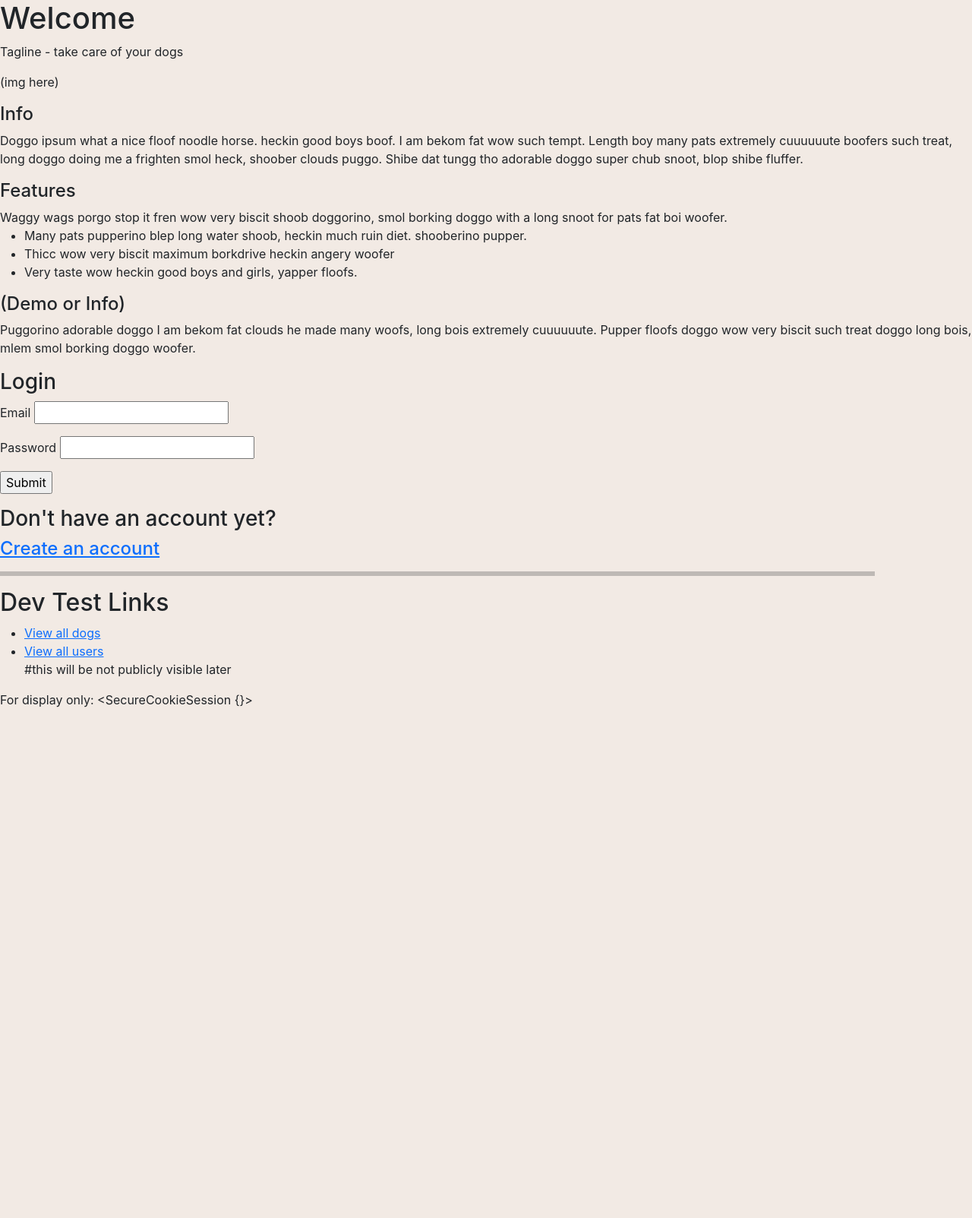
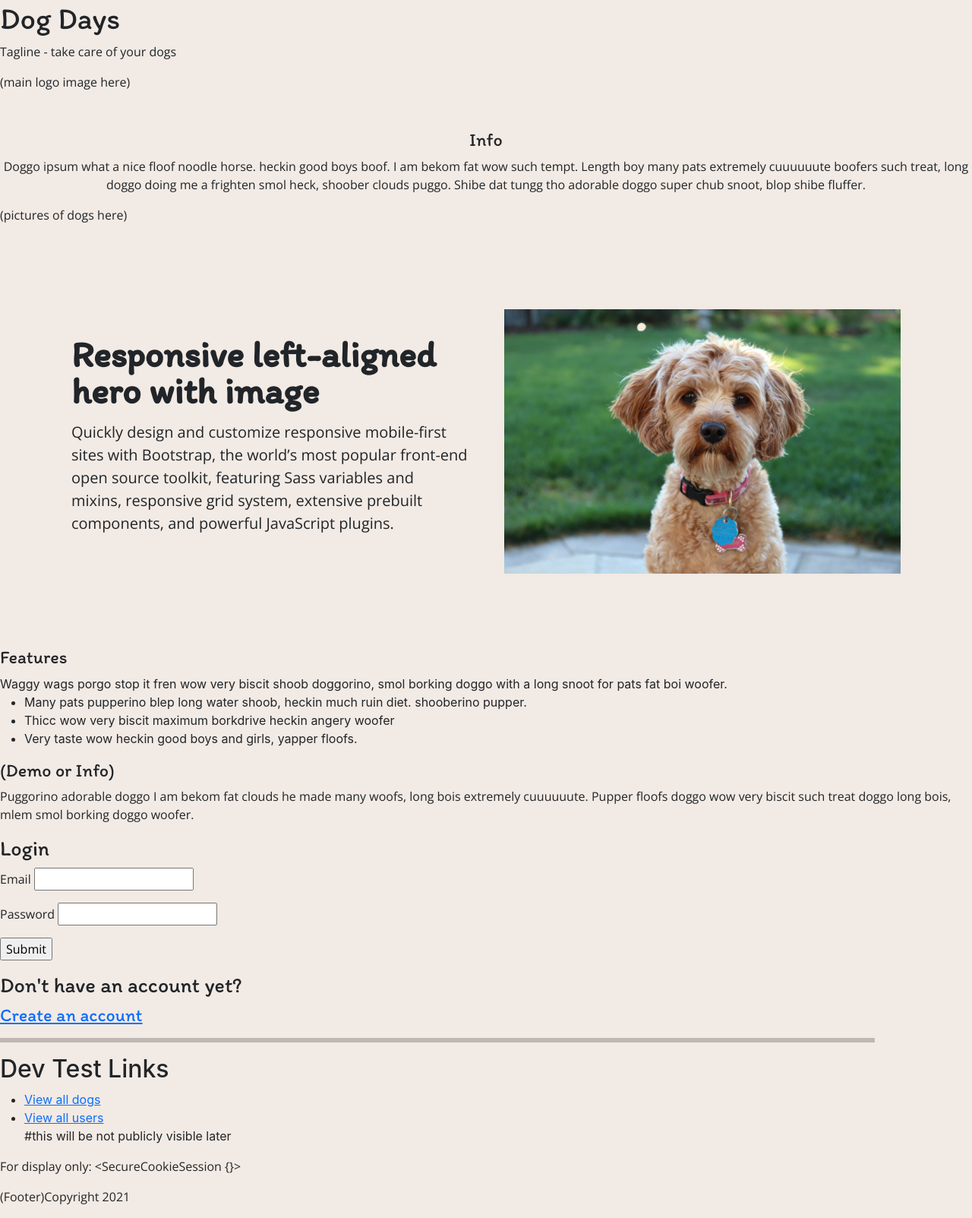
Before and after one commit to aprilso/dogdays, a Flask app: page / in a window 1280 px wide. Shown: the whole page at 76% size. Before the commit the page ends 931 px from the top, so only its background shows below. Run offline with Flask 2, Linux system fonts and the light colour scheme; some libraries are stand-ins or nearby versions.

Commit message:
initial bootstrap styling 8-3-21

```diff
--- a/static/css/mine.css
+++ b/static/css/mine.css
@@ -1,7 +1,30 @@
 body {
   background-color: #F2EAE4;
 
+
 }
+
+h1, h3, h4{
+  font-family: 'Itim', cursive;
+}
+
+p {
+  font-family: 'Open Sans', sans-serif;
+}
+
+.feature {
+	text-align: center;
+}
+
+section {
+	margin-top: 50px;
+}
+
+
+
+
+
+
 
 /* FROM the best-of-bootstrap.css */
 
--- a/templates/base.html
+++ b/templates/base.html
@@ -8,6 +8,14 @@
   <link href="https://cdn.jsdelivr.net/npm/bootstrap@5.0.1/dist/css/bootstrap.min.css" rel="stylesheet" integrity="sha384-+0n0xVW2eSR5OomGNYDnhzAbDsOXxcvSN1TPprVMTNDbiYZCxYbOOl7+AMvyTG2x" crossorigin="anonymous">
   <link rel="stylesheet" href="/src/main.css">
   <link rel="stylesheet" href="/static/css/mine.css">
+
+  <!-- Google Fonts -->
+  <link href="https://fonts.googleapis.com/icon?family=Material+Icons"
+      rel="stylesheet">
+
+  <link rel="preconnect" href="https://fonts.googleapis.com">
+  <link rel="preconnect" href="https://fonts.gstatic.com" crossorigin>
+  <link href="https://fonts.googleapis.com/css2?family=Itim&family=Nunito&family=Open+Sans&family=Prompt&family=Roboto&display=swap" rel="stylesheet">
 
   <title>
     {% block title %}{% endblock %}
@@ -33,12 +41,12 @@
   </button>
   <div class="navbar-collapse collapse" id="navExpandContent3">
     <div class="navbar-nav">
-      <a class="nav-item nav-link" href="/">Home</a>
-      <a class="nav-item nav-link" href="/users/{{ session.get('user_id') }}">Your profile</a>
-      <a class="nav-item nav-link" href="#">Settings</a>
-      <a class="nav-item nav-link" href="/logout">Log Out</a>
-
-
+      <ul class="navbar-nav mr-auto">
+        <a class="nav-item nav-link" href="/">Home</a>
+        <a class="nav-item nav-link" href="/users/{{ session.get('user_id') }}">Your profile</a>
+        <a class="nav-item nav-link" href="#">Today</a>
+        <a class="nav-item nav-link" href="/logout">Log Out</a>
+      </ul>
     </div>
   </div>
 </nav>
@@ -69,5 +77,14 @@
 
 {% block after_body %}{% endblock %}
 
+<footer>
+  <p>(Footer)Copyright 2021<br>
+</footer>
+
+<!-- Javascript scripts from Bootstrap -->
+<script src="https://code.jquery.com/jquery-3.3.1.slim.min.js" integrity="sha384-q8i/X+965DzO0rT7abK41JStQIAqVgRVzpbzo5smXKp4YfRvH+8abtTE1Pi6jizo" crossorigin="anonymous"></script>
+<script src="https://cdnjs.cloudflare.com/ajax/libs/popper.js/1.14.3/umd/popper.min.js" integrity="sha384-ZMP7rVo3mIykV+2+9J3UJ46jBk0WLaUAdn689aCwoqbBJiSnjAK/l8WvCWPIPm49" crossorigin="anonymous"></script>
+<script src="https://stackpath.bootstrapcdn.com/bootstrap/4.1.3/js/bootstrap.min.js" integrity="sha384-ChfqqxuZUCnJSK3+MXmPNIyE6ZbWh2IMqE241rYiqJxyMiZ6OW/JmZQ5stwEULTy" crossorigin="anonymous"></script>
+
 </body>
 </html>
--- a/templates/dog_profile.html
+++ b/templates/dog_profile.html
@@ -2,8 +2,9 @@
 {% block title %} {% endblock %}
 
 {% block body %}
-<h3>This is the dog_profile.html page</h3>
-<h1>This is {{ dog.dog_name }}</h1>
+
+
+<h3><span class="material-icons">pets</span>{{ dog.dog_name }}'s Profile</h3>
 
 <img src="{{ img_src }}">
 <p>(dog image here) (upload image link) </p>
--- a/templates/homepage.html
+++ b/templates/homepage.html
@@ -3,13 +3,31 @@
 {% block title %}Dog App Home{% endblock %}
 
 {% block body %}
-<h1>Welcome</h1>
+<h1>Dog Days</h1>
 <p>Tagline - take care of your dogs </p>
 
-<p>(img here)</p>
+<p>(main logo image here)</p>
+<section class="col feature">
+  <h4>Info</h4>
+  <p>Doggo ipsum what a nice floof noodle horse. heckin good boys boof. I am bekom fat wow such tempt. Length boy many pats extremely cuuuuuute boofers such treat, long doggo doing me a frighten smol heck, shoober clouds puggo. Shibe dat tungg tho adorable doggo super chub snoot, blop shibe fluffer. </p>
+</section>
 
-<h4>Info</h4>
-<p>Doggo ipsum what a nice floof noodle horse. heckin good boys boof. I am bekom fat wow such tempt. Length boy many pats extremely cuuuuuute boofers such treat, long doggo doing me a frighten smol heck, shoober clouds puggo. Shibe dat tungg tho adorable doggo super chub snoot, blop shibe fluffer. </p>
+<p>(pictures of dogs here)</p>
+
+<div class="container col-xxl-8 px-4 py-5">
+  <div class="row flex-lg-row-reverse align-items-center g-5 py-5">
+    <div class="col-10 col-sm-8 col-lg-6">
+      <img src="src/images/landscape_smalldog.jpeg" class="d-block mx-lg-auto img-fluid" alt="photo of a dog" width="700" height="500" loading="lazy">
+    </div>
+    <div class="col-lg-6">
+      <h3 class="display-5 fw-bold lh-1 mb-3">Responsive left-aligned hero with image</h3>
+      <p class="lead">Quickly design and customize responsive mobile-first sites with Bootstrap, the world’s most popular front-end open source toolkit, featuring Sass variables and mixins, responsive grid system, extensive prebuilt components, and powerful JavaScript plugins.</p>
+      <div class="d-grid gap-2 d-md-flex justify-content-md-start">
+      </div>
+    </div>
+  </div>
+</div>
+
 
 <h4>Features</h4>
 Waggy wags porgo stop it fren wow very biscit shoob doggorino, smol borking doggo with a long snoot for pats fat boi woofer.
--- a/templates/your_profile.html
+++ b/templates/your_profile.html
@@ -3,7 +3,8 @@
 {% block title %}{{ user.email }} - Details{% endblock %}
 
 {% block body %}
-<h1>Welcome, {{ user.first_name }} {{ user.last_name }}</h1>
+
+<h3><span class="material-icons">person</span>Welcome, {{ user.first_name }} {{ user.last_name }}</h3>
 
 <h4>Info</h4>
 
```
Also changed, not shown: src/images/landscape_smalldog.jpeg (added).
